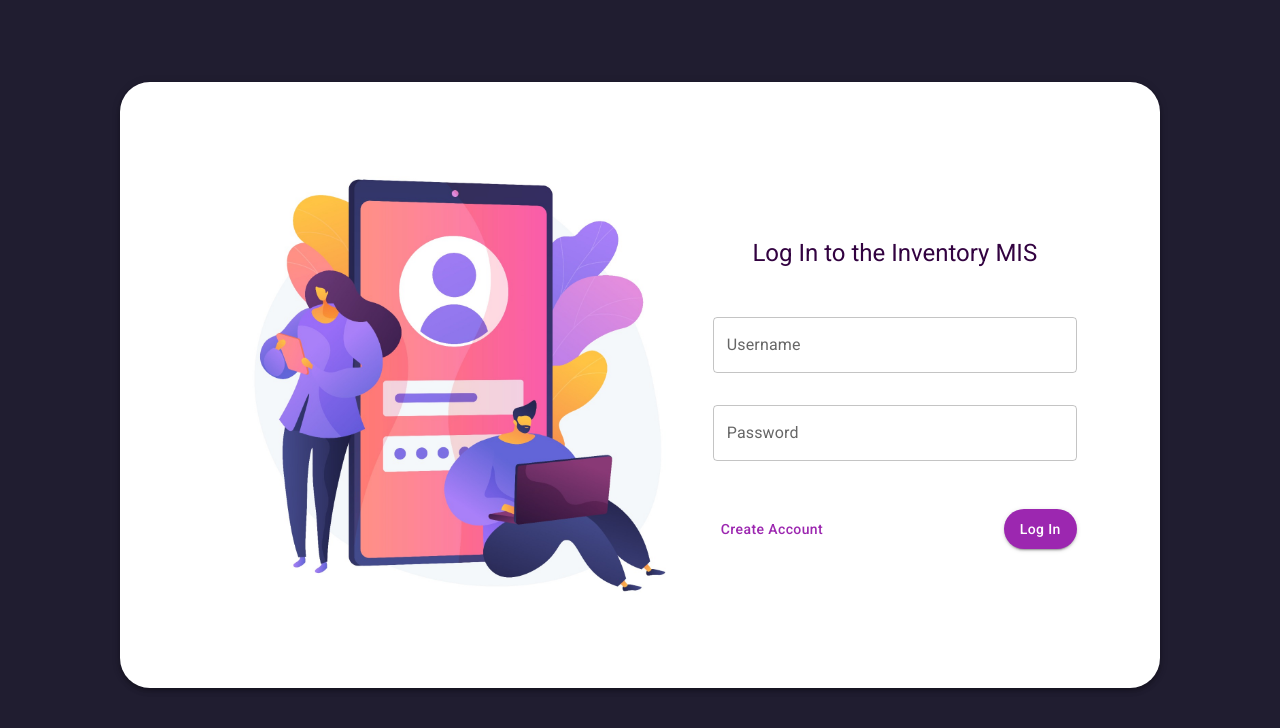
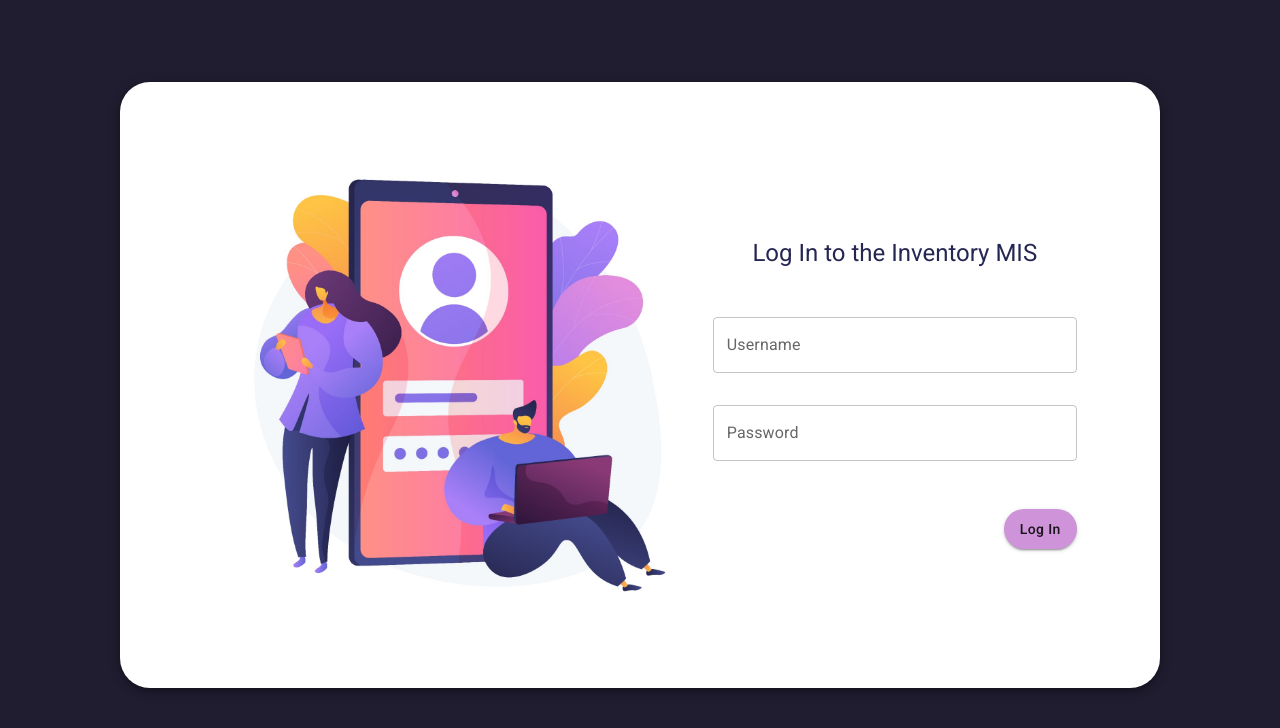
Before and after one commit to DamikaAlwis-Gif/Inventory_management_system, a React (Create React App) app in the folder client/: page / in a window 1280 px wide. Shown: the top 728 px of the page. Built offline with nearby package versions, Linux system fonts and the light colour scheme.

Commit message:
Update Login.jsx

```diff
--- a/client/src/components/Auth/Login.jsx
+++ b/client/src/components/Auth/Login.jsx
@@ -1,17 +1,26 @@
 import React from "react";
-import { Link, useNavigate } from "react-router-dom";
 import { useState } from "react";
+
+import { useNavigate } from "react-router-dom";
+
 import axios from "axios";
 import { validateProperty , validate } from "../Validation/LoginValidation";
+
 import loginImage from "../../Images/LoginImage.jpg";
 import Button from '@mui/material/Button';
 import Container from '@mui/material/Container';
 import TextField from '@mui/material/TextField';
 import Grid from '@mui/material/Grid';
 import Paper from '@mui/material/Paper';
-
 import Typography from '@mui/material/Typography';
 
+import { createTheme, ThemeProvider } from '@mui/material';
+
+const darkTheme = createTheme({
+  palette: {
+    mode: 'dark',
+  },
+});
 
 const Login = () => {
 
@@ -90,7 +99,7 @@ const Login = () => {
       }}
     >
     <Paper
-      elevation={4}
+      elevation={5}
       sx={{
         padding: '8% 8% 8% 8%',
         borderRadius: '30px'
@@ -111,7 +120,7 @@ const Login = () => {
                 variant="h5"
                 gutterBottom
                 align="center"
-                style={{color: '#320240'}}>
+                style={{color: '#252652'}}>
                   Log In to the Inventory MIS
               </Typography>
             </Grid>
@@ -144,17 +153,20 @@ const Login = () => {
                 helperText={errors.password}
               />
             </Grid>
-            <Grid item xs={12} sx={{ display: 'flex', justifyContent: 'space-between', marginTop: '1rem' }}>
-          <Button onClick={() => navigate("/register")} type="button" variant="text" color="secondary" sx={{
+            <Grid item xs={12} sx={{ display: 'flex', justifyContent: 'flex-end', marginTop: '1rem' }}>
+
+          <ThemeProvider theme={darkTheme}>
+          {/* <Button onClick={() => navigate("/register")} type="button" variant="text" color="secondary" sx={{
             borderRadius: '20px',
             height: '40px',
             textTransform: 'capitalize',
-          }}>Create Account</Button>
+          }}>Create Account</Button> */}
           <Button type="submit" variant="contained" color="secondary"  sx={{
             borderRadius: '20px',
             height: '40px',
             textTransform: 'capitalize',
           }}>Log in</Button>
+          </ThemeProvider>
         </Grid>
           </Grid>
         </form>
```
